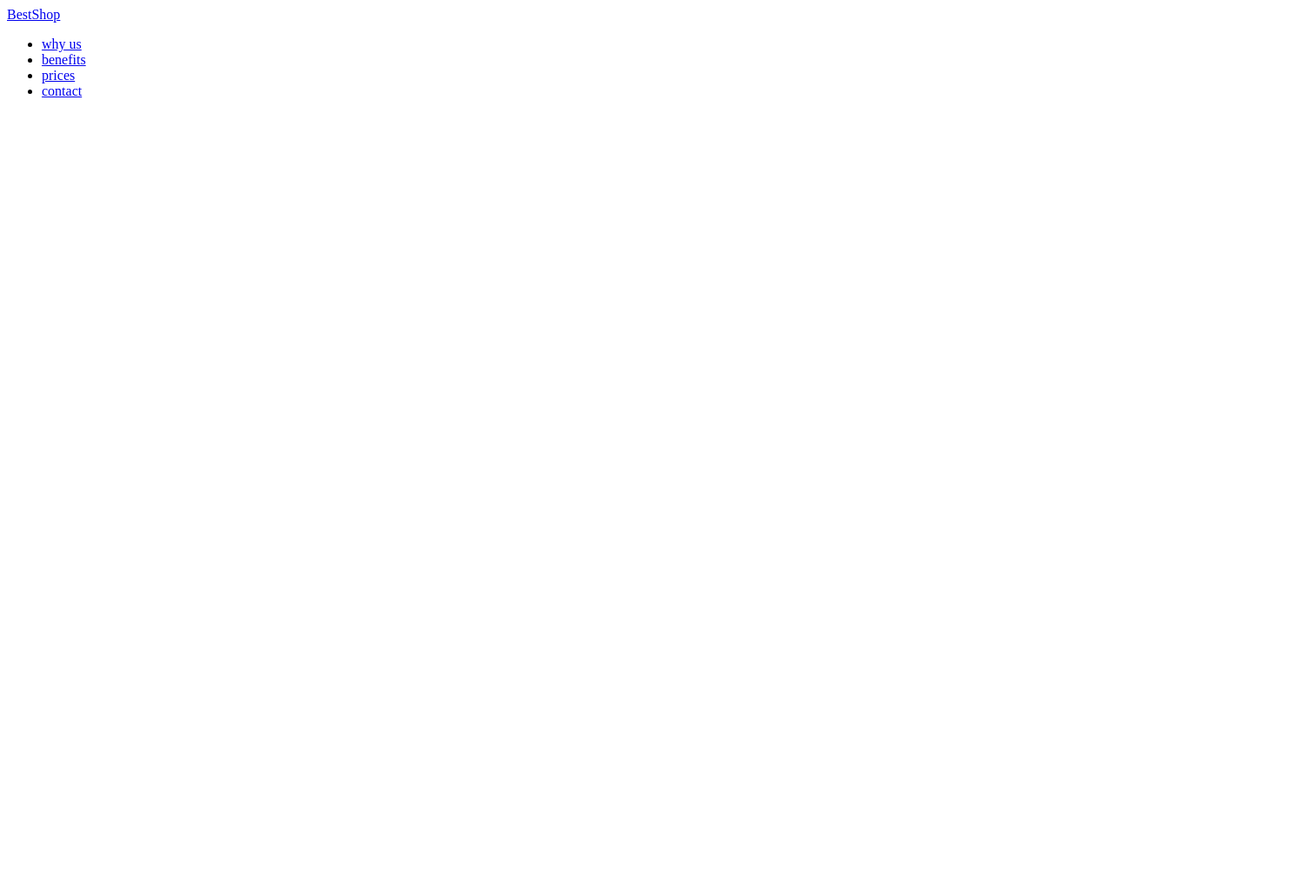
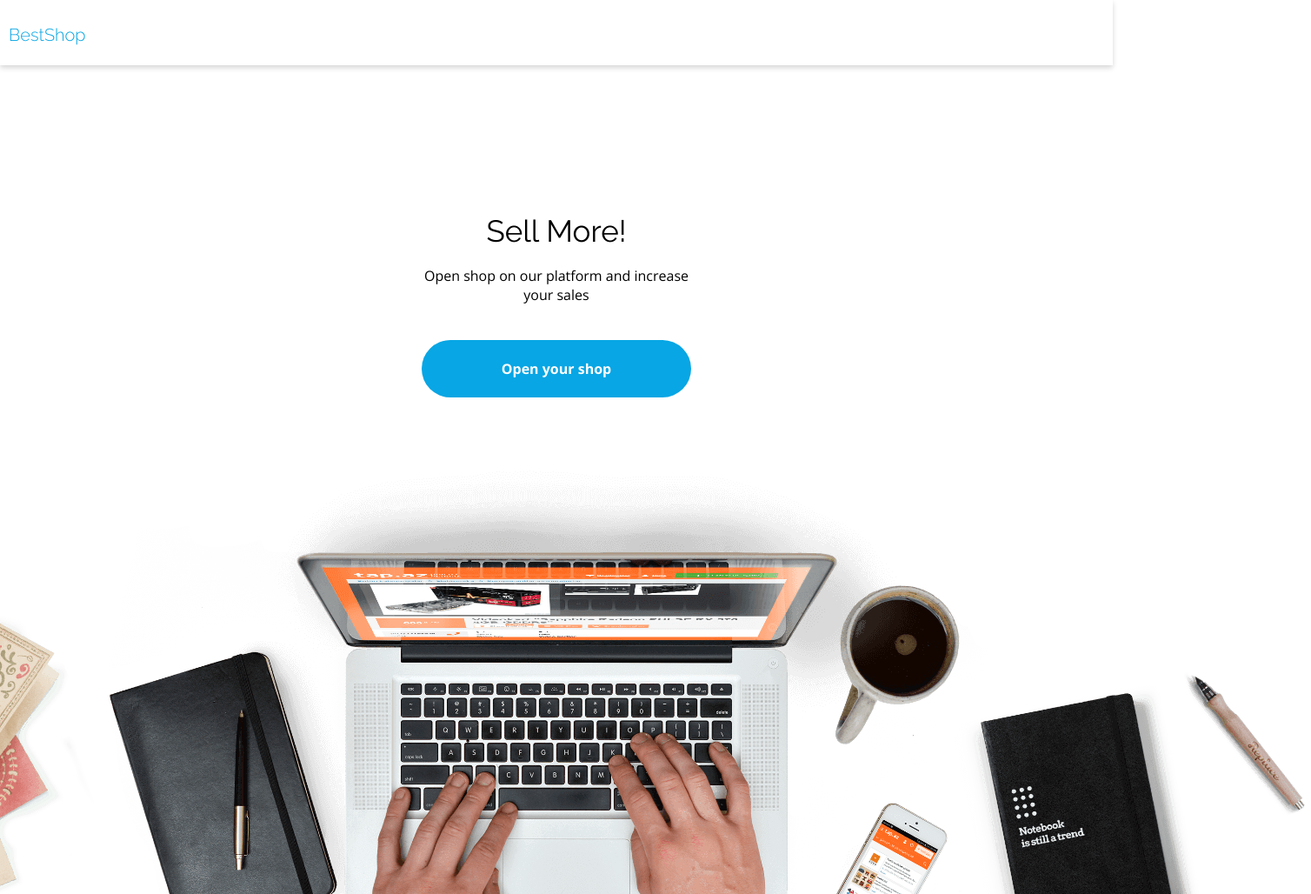
Before and after one commit to tomashku/best_shop_mf, a website: page index.html in a window 1280 px wide. Shown: the whole page at 87% size, 1508 px wide, since content can reach past the window. Before the commit the page ends 800 px from the top, so only its background shows below. Drawn offline with nearby package versions, Linux system fonts and the light colour scheme.

Commit message:
section__1

```diff
--- a/index.html
+++ b/index.html
@@ -8,23 +8,33 @@
     <link rel="preconnect" href="https://fonts.gstatic.com">
     <link href="https://fonts.googleapis.com/css2?family=Open+Sans:wght@300;400;700&family=Raleway:wght@300;400;700;800&display=swap"
           rel="stylesheet">
+    <link rel="stylesheet" href="css/main.css">
     <title>BestShop</title>
 </head>
+
 <body>
+
 <header class="header">
-    <div class="container">
-        <div class="content">
-            <a class="logo" href="#">BestShop</a>
-            <nav class="navigation">
-                <ul>
-                    <li class="whyus"><a href="#">why us</a></li>
-                    <li class="benefits"><a href="#">benefits</a></li>
-                    <li class="prices"><a href="#">prices</a></li>
-                    <li class="contact"><a href="#">contact</a></li>
-                </ul>
-            </nav>
-        </div>
+    <div class="container content__wrapper">
+        <a class="logo" href="#"><span>BestShop</span></a>
+        <nav class="navigation">
+            <ul>
+                <li><a href="#">why us</a></li>
+                <li><a href="#">benefits</a></li>
+                <li><a href="#">prices</a></li>
+                <li><a href="#">contact</a></li>
+            </ul>
+        </nav>
     </div>
 </header>
+
+<div class="section__1">
+    <h1>Sell More!</h1>
+    <p>Open shop on our platform and increase your sales</p>
+    <a class="open__your__shop" href="#">Open your shop</a>
+
+    <img src="assets/Background.png" alt="">
+</div>
+
 </body>
 </html>
--- a/scss/buttons/_buttons.scss
+++ b/scss/buttons/_buttons.scss
@@ -0,0 +1,3 @@
+//.open__your__shop {
+//  @include button($blue, 1.6rem, 2px, 22px);
+//}
--- a/scss/colors/_colors.scss
+++ b/scss/colors/_colors.scss
@@ -4,3 +4,4 @@ $green: #55DFB4;
 $red: #EB476E;
 $light-gray: #A5A5A5;
 $dark-gray: #707070;
+$black: #000000;
--- a/scss/fonts/_fonts.scss
+++ b/scss/fonts/_fonts.scss
@@ -0,0 +1,3 @@
+font-family: "Raleway", sans-serif;
+
+font-family: "Open Sans", sans-serif;
--- a/scss/main.scss
+++ b/scss/main.scss
@@ -1,8 +1,9 @@
-@import "reset/reset";
+//@import "reset/reset";
 @import "buttons/buttons";
 @import "mixims/mixims";
-@import "fonts/fonts";
+//@import "fonts/fonts";
 @import "settings/settings";
 @import "colors/colors";
 
-@import "sections/_header";
+@import "sections/header";
+@import "sections/section__1";
--- a/scss/mixims/_mixims.scss
+++ b/scss/mixims/_mixims.scss
@@ -0,0 +1,10 @@
+@mixin button($color, $fontSize, $paddingH, $paddingV) {
+  background-color: $color;
+  color: #FFFFFF;
+  font-size: $fontSize;
+  padding: $paddingV $paddingH;
+  font-family: "Open Sans", sans-serif;
+  font-weight: 700;
+  border-radius: 40px;
+  text-decoration: none;
+}
--- a/scss/sections/_header.scss
+++ b/scss/sections/_header.scss
@@ -1,29 +1,37 @@
-.content {
-  width: 375px;
+.content__wrapper {
+  //LAYOUT
   height: 75px;
-  margin: 0 auto;
-  display: flex;
+  position: relative;
+  //STYLES
+  background-color: $background-color;
+  box-shadow: 0 3px 6px #00000029;
 
   & .logo {
-
     //  FONTS
-
     font-family: "Raleway", sans-serif;
     font-size: 3.2rem;
-    line-height: 3.7em;
     font-weight: 300;
+    //STYLES
     color: $blue;
+    text-decoration: none;
+    //  LAYOUT
+    position: absolute;
+    left: 10px;
+    top: 17px;
+  }
 
-    //  LAYOUT
-
-    margin-left: 10px;
+  & .navigation ul li {
+    //LAYOUT
+    display: inline-block;
+    display: none;
+    //STYLES
+    text-decoration: none;
+    list-style: none;
 
   }
 
-  & .navigation ul li {
-    display: inline-block;
+  & a {
+    //STYLES
     text-decoration: none;
-    list-style: none;
   }
-
 }
--- /dev/null
+++ b/scss/sections/_section__1.scss
@@ -0,0 +1,47 @@
+.section__1 {
+  position: relative;
+  height: 100vh;
+  display: flex;
+  flex-direction: column;
+  align-items: center;
+
+  & h1 {
+    //FONTS
+    font-family: "Raleway", sans-serif;
+    font-size: 3.5rem;
+    font-weight: 400;
+    //STYLES
+    color: $black;
+    //LAYOUT
+    margin-top: 170px;
+  }
+
+  & p {
+    //FONTS
+    font-family: "Open Sans", sans-serif;
+    font-size: 1.6rem;
+    line-height: 22px;
+    font-weight: 400;
+    //STYLES
+    color: $black;
+    text-align: center;
+    //LAYOUT
+    width: 308px;
+    height: 57px;
+    margin-top: 20px;
+  }
+
+
+  & .open__your__shop {
+    @include button($blue, 1.6rem, 92px, 22px);
+    margin-top: 28px;
+
+  }
+
+  & img {
+    position: absolute;
+    top: 434px;
+    height: 60vw;
+    max-height: 519px;
+  }
+}
```
Also changed, not shown: css/main.css, scss/reset/_reset.scss (line endings or trailing spaces), 1 other file.
